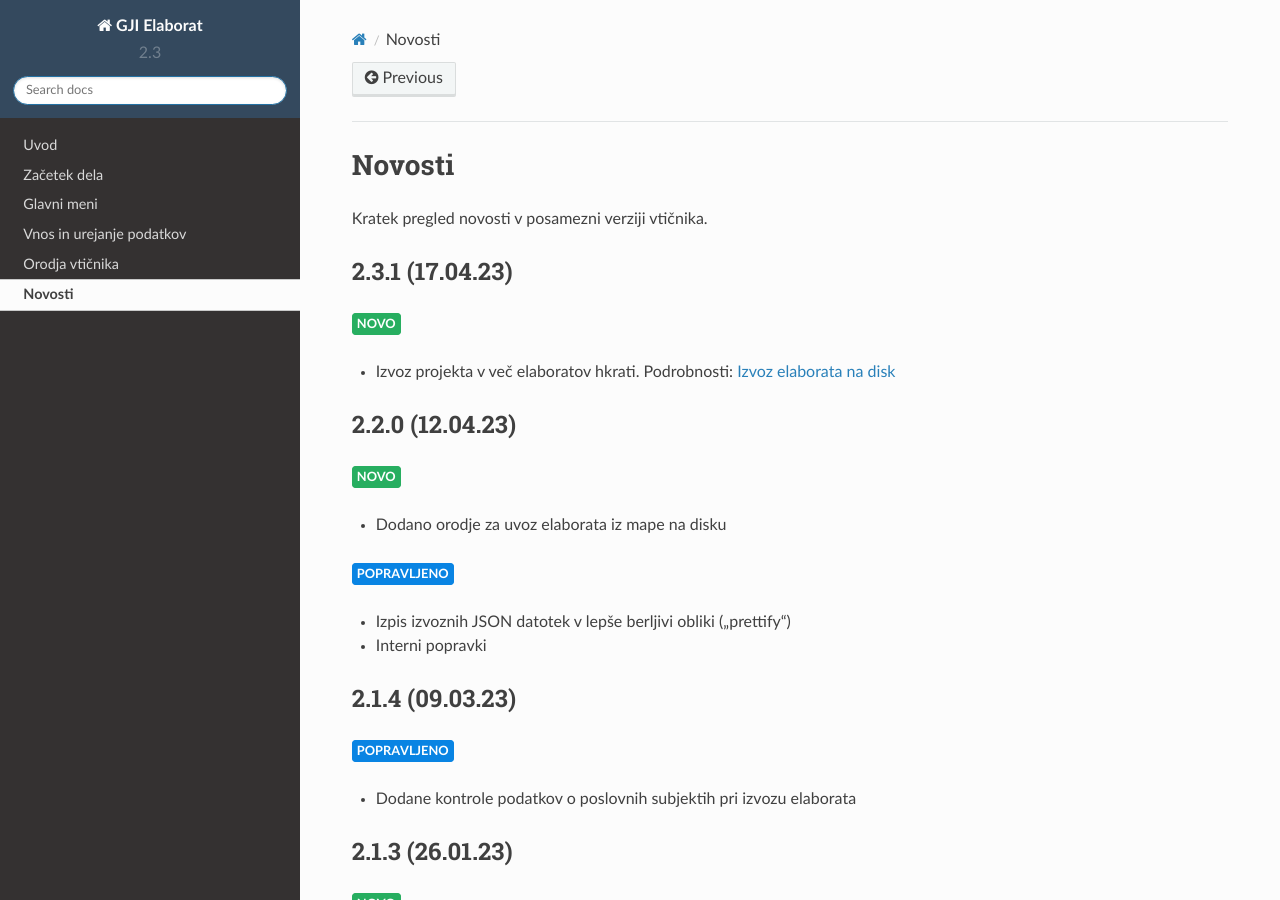
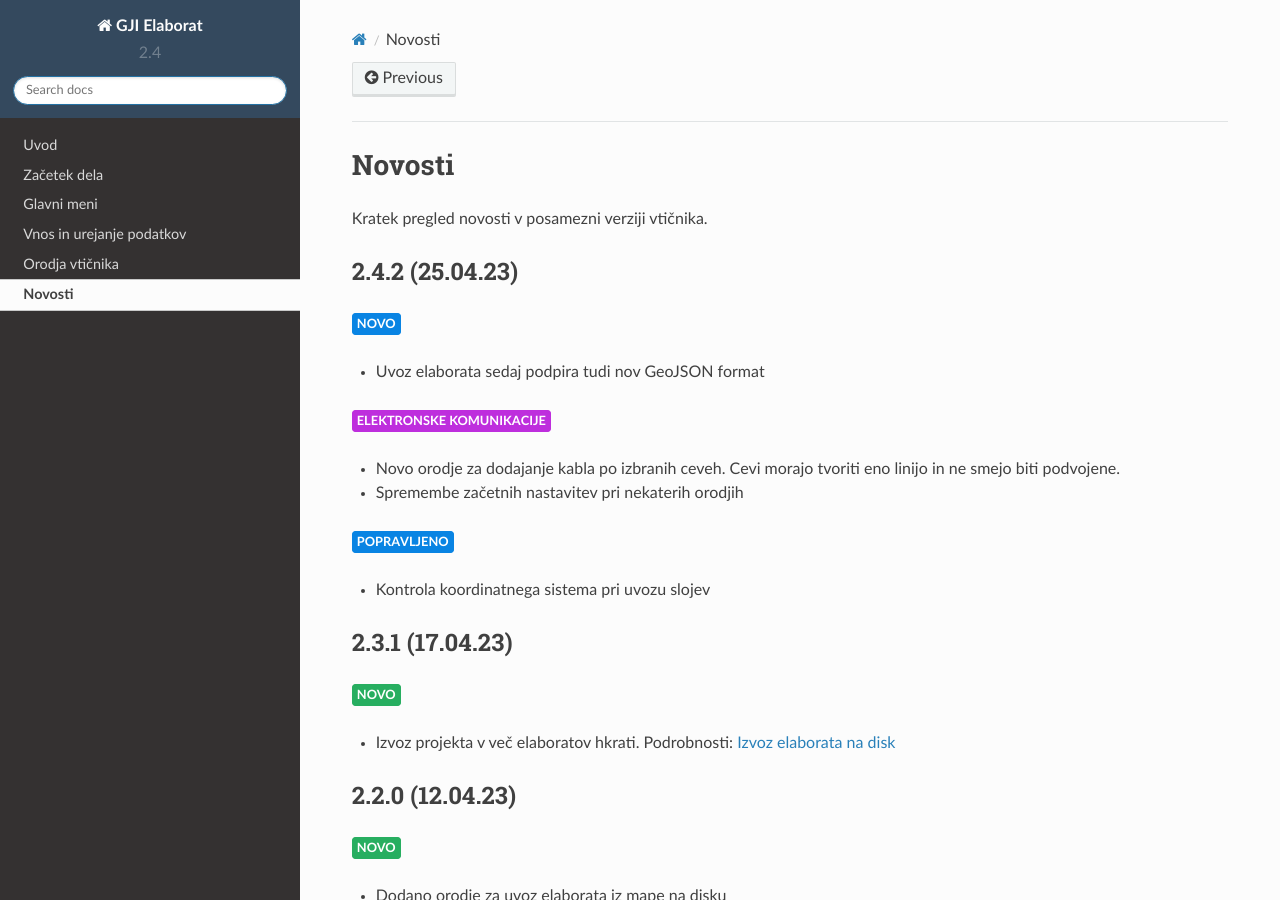
Before and after one commit to level2-gis/gji_elaborat_docs, a Sphinx documentation site: the page built from doc/novosti.rst, in a window 1280 px wide and 900 px high. Built offline with Sphinx 7.4.7 and the Read the Docs theme 2.0.0, drawn with Linux system fonts in a browser that asks for light colours.

Commit message:
changelog

```diff
--- a/doc/conf.py
+++ b/doc/conf.py
@@ -57,9 +57,9 @@ author = 'Uroš Preložnik'
 # built documents.
 #
 # The short X.Y version.
-version = '2.3'
+version = '2.4'
 # The full version, including alpha/beta/rc tags.
-release = '2.3.1'
+release = '2.4.2'
 
 # The language for content autogenerated by Sphinx. Refer to documentation
 # for a list of supported languages.
--- a/doc/novosti.rst
+++ b/doc/novosti.rst
@@ -4,6 +4,24 @@ Novosti
 =======
 
 Kratek pregled novosti v posamezni verziji vtičnika.
+
+.. _v2.4.2:
+
+2.4.2 (25.04.23)
+----------------
+
+:fixlabel:`NOVO`
+
+- Uvoz elaborata sedaj podpira tudi nov GeoJSON format
+
+:elkomlabel:`ELEKTRONSKE KOMUNIKACIJE`
+
+- Novo orodje za dodajanje kabla po izbranih ceveh. Cevi morajo tvoriti eno linijo in ne smejo biti podvojene.
+- Spremembe začetnih nastavitev pri nekaterih orodjih
+
+:fixlabel:`POPRAVLJENO`
+
+- Kontrola koordinatnega sistema pri uvozu slojev
 
 .. _v2.3.1:
 
```
